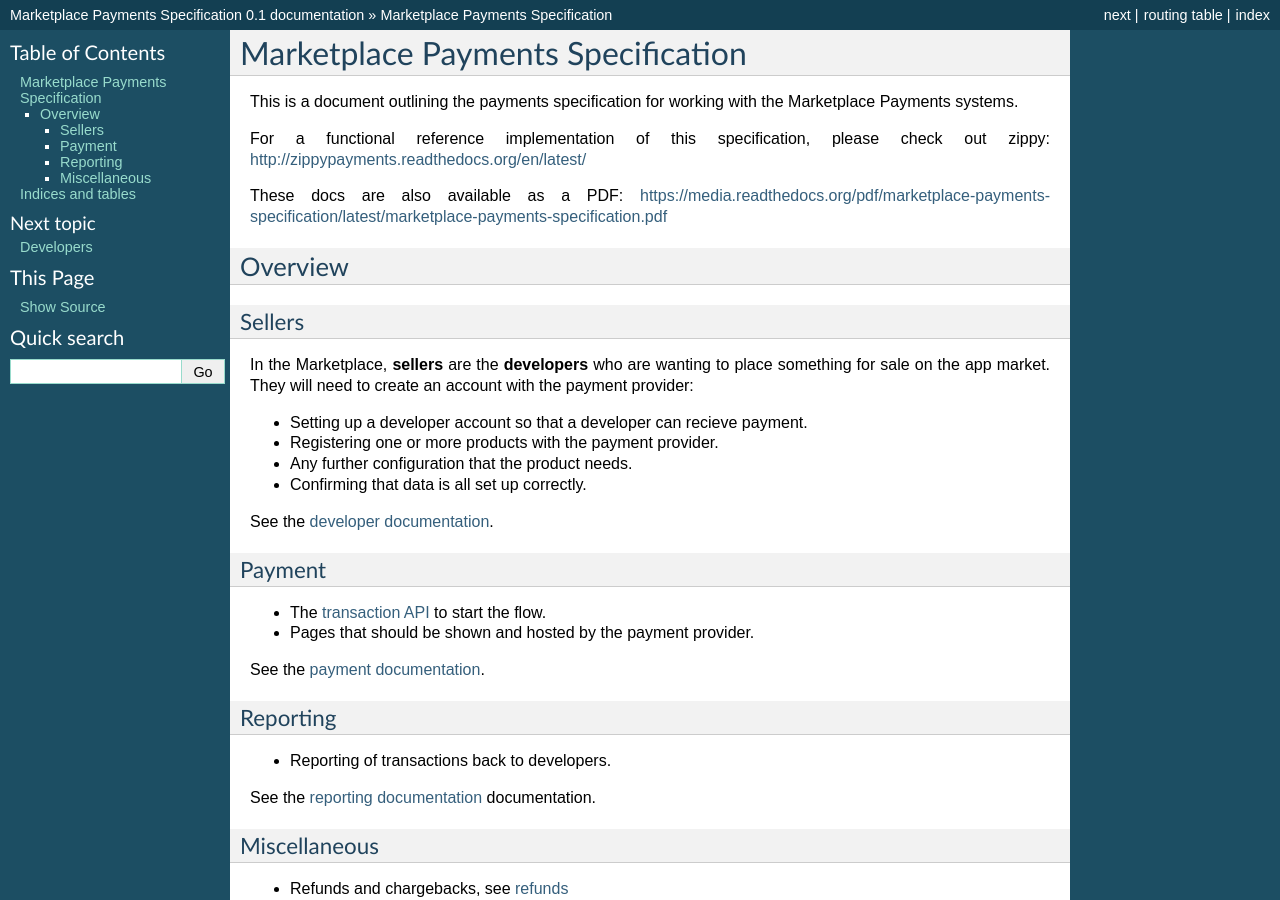
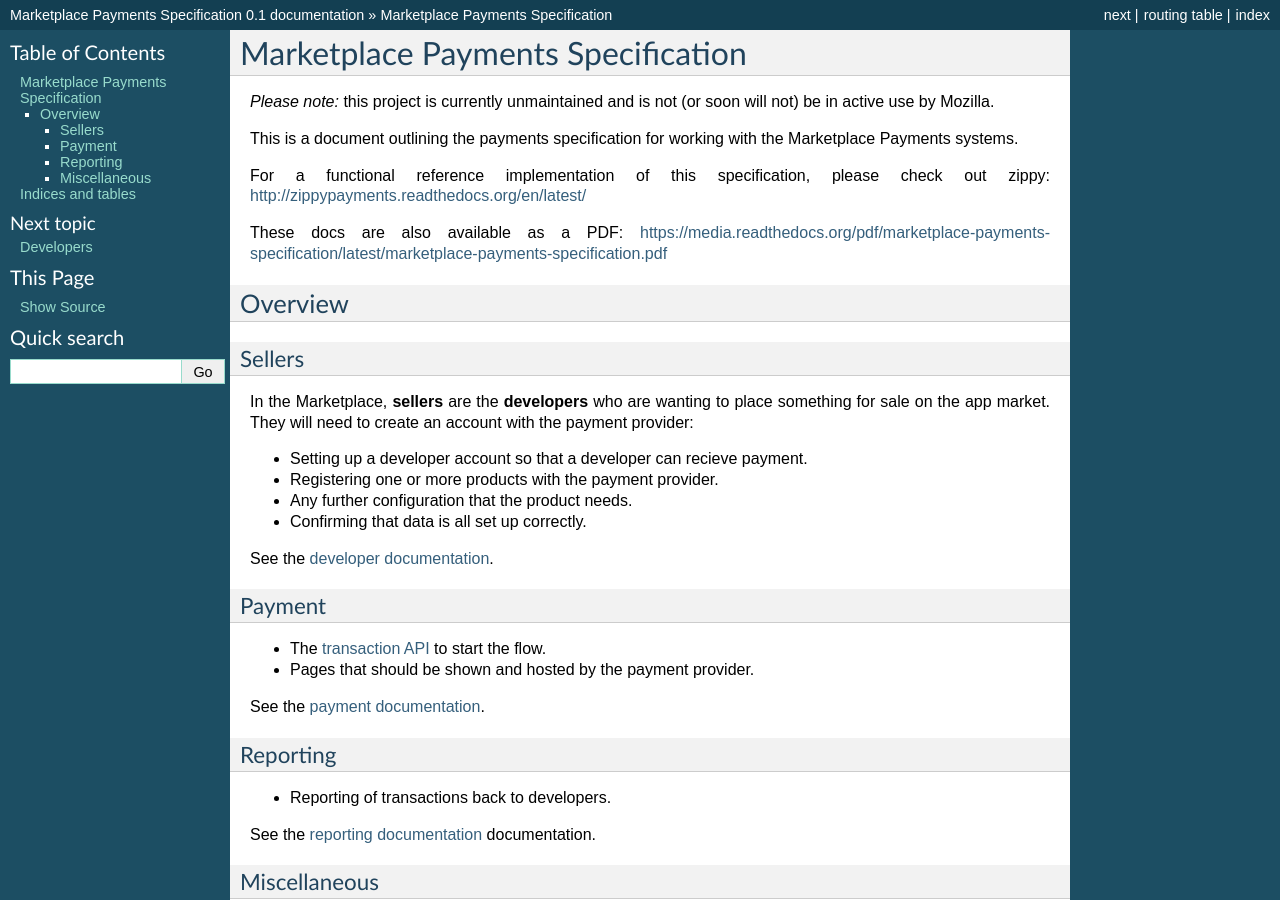
Before and after one commit to mozilla/marketplace-payment-provider-spec, a Sphinx documentation site: the page built from docs/index.rst, in a window 1280 px wide and 900 px high. Built offline with Sphinx 7.4.7, drawn with Linux system fonts in a browser that asks for light colours.

Commit message:
unmaintained

```diff
--- a/docs/index.rst
+++ b/docs/index.rst
@@ -1,5 +1,7 @@
 Marketplace Payments Specification
 ==================================
+
+*Please note:* this project is currently unmaintained and is not (or soon will not) be in active use by Mozilla.
 
 This is a document outlining the payments specification for working with the
 Marketplace Payments systems.
```
Also changed, not shown: README.md (+4 -0 lines).
